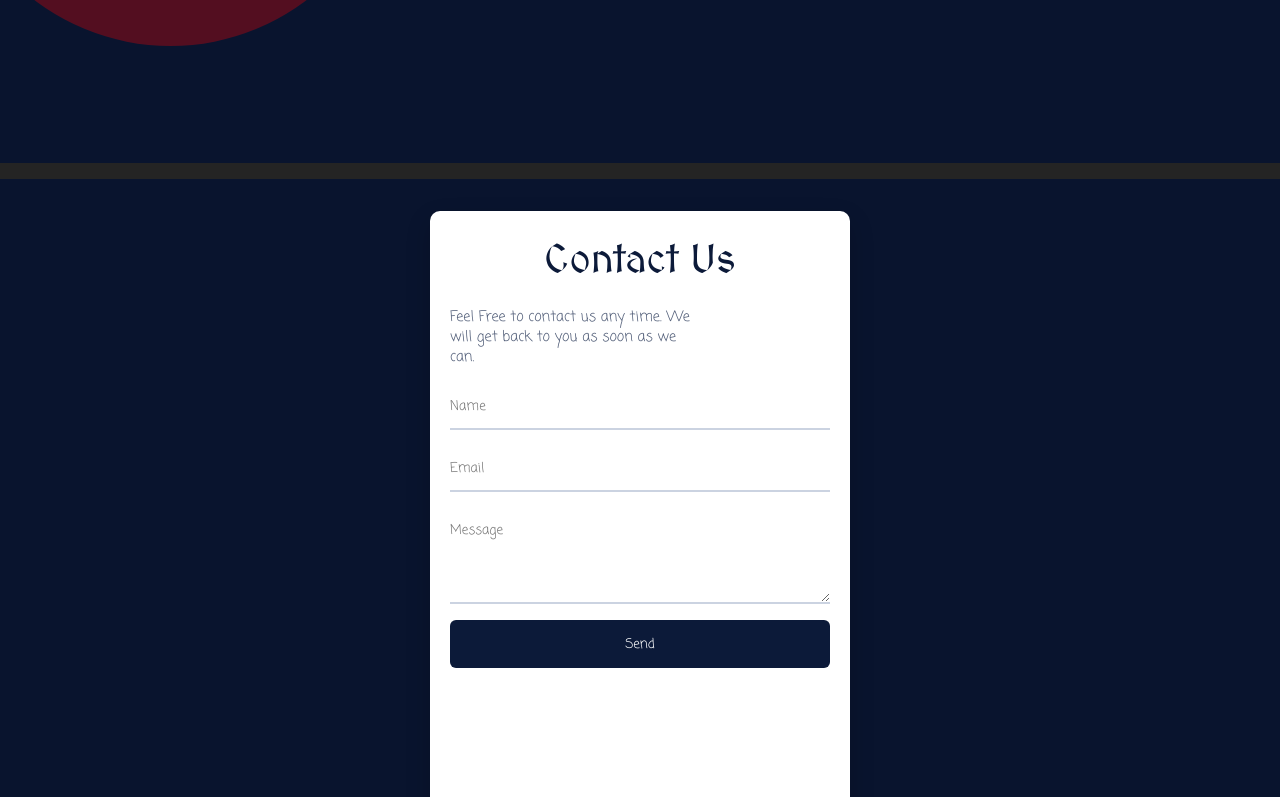
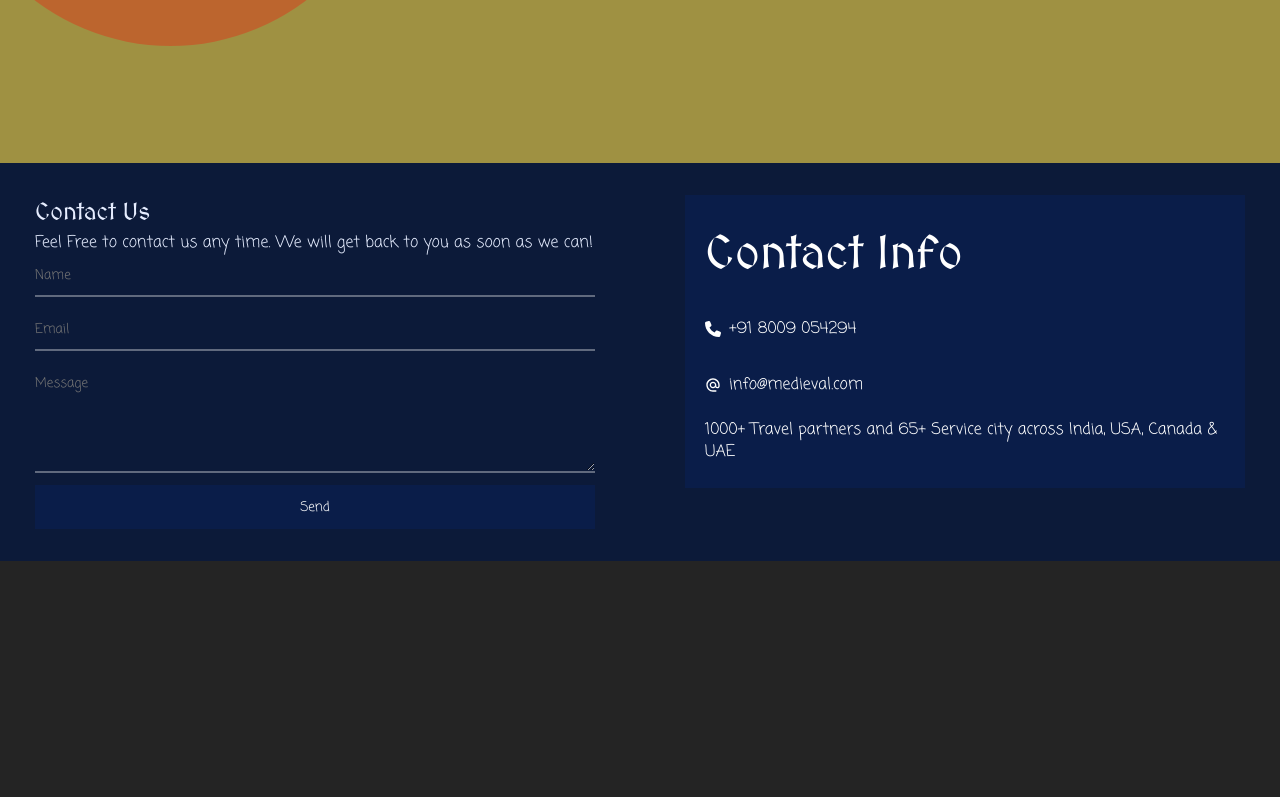
Before and after one commit to eman-fatimaaa/Parallex-project, a React (Vite) app: page / in a window 1280 px wide. Shown: the part 2000-2797 px from the top of the page. After the commit the page ends 2561 px from the top, so only its background shows below. Built offline with nearby package versions, Linux system fonts and the light colour scheme.

Commit message:
Final commit

```diff
--- a/package.json
+++ b/package.json
@@ -12,7 +12,8 @@
   "dependencies": {
     "framer-motion": "^12.23.24",
     "react": "^19.1.1",
-    "react-dom": "^19.1.1"
+    "react-dom": "^19.1.1",
+    "react-icons": "^5.5.0"
   },
   "devDependencies": {
     "@eslint/js": "^9.36.0",
--- a/src/App.tsx
+++ b/src/App.tsx
@@ -8,6 +8,7 @@ export default function App() {
       <HeroComp />
       <AboutComp />
       <ContactComp />
+
     </main>
   );
 }
--- a/src/components/ContactComp.module.scss
+++ b/src/components/ContactComp.module.scss
@@ -1,104 +1,97 @@
 @use "../sass/variables" as *;
+@use "../sass/mixins" as *;
 
 .contact {
-  background-color: $tertiary-color-alt;
-  min-height: 90dvh;
-  padding-top: 2rem;
   position: relative;
-  margin-top: 1rem;
   z-index: 5;
-  display: flex;
-  justify-content: center;
+  background-color: #0c1a39;
+  padding: 2em 0;
+  display: grid;
+  gap: 1.25rem;
+
+  @include mobile-large {
+    grid-template-columns: 1fr 1fr;
+    align-items: start;
+  }
 }
 
-.card {
-  width: min(92vw, 420px);
-  background: #ffffff;
-  color: #0c1a39;
-  border-radius: 10px;
-  padding: 1.25rem 1.25rem 1.5rem;
-  box-shadow: 0 10px 25px rgba(0, 0, 0, 0.18);
-  display: flex;
-  flex-direction: column;
-  gap: 1rem;
+.contactForm {
+  max-width: 560px;
+  width: 92%;
+  margin: 0 auto;
+  color: #e6edff;
 }
 
-h2 {
-  font-family: "MedievalSharp", cursive;
-  font-size: 40px;
-  text-align: center;
-  margin: 0;
+.contactContainer {
+  display: grid;
+  gap: 12px;
 }
 
-p {
-  font-size: 0.9rem;
-  line-height: 1.4;
-  color: #54607a;
-  margin: 0;
-  max-width: 30ch;
+.contactContainer input,
+.contactContainer textarea {
+  width: 100%;
+  padding: 10px 0;
+  border: none;
+  border-bottom: 2px solid rgba(255,255,255,0.35);
+  background: transparent;
+  color: #fff;
+  outline: none;
 }
 
-.inputs {
-  display: flex;
-  flex-direction: column;
-  gap: 1rem;
-}
-
-input,
-textarea {
-  width: 100%;
-  background: transparent;
-  border: 0;
-  border-bottom: 2px solid #cbd3e1;
-  padding: 0.75rem 0;
-  outline: none;
-  color: #0c1a39;
-}
-
-textarea {
-  min-height: 96px;
+.contactContainer textarea {
+  min-height: 110px;
   resize: vertical;
 }
 
-button {
+.contactContainer button {
   width: 100%;
-  padding: 0.9rem 1rem;
-  background: #0c1a39;
-  color: #ffffff;
-  border: 0;
-  border-radius: 6px;
+  padding: 12px 0;
+  border: none;
+  background-color: #0a1d49;
+  color: #fff;
+  font-weight: 600;
   cursor: pointer;
-  font-weight: 600;
 }
 
 .error {
   display: block;
-  margin-top: 0.75rem;
   text-align: center;
-  color: rgb(156, 1, 1);
-  font-weight: bold;
+  color: rgba(255, 100, 100, 0.9);
+  font-weight: 600;
+  margin-top: 6px;
 }
 
-@keyframes shake {
-  10%,
-  90% {
-    transform: translateX(-1px);
-  }
-  20%,
-  80% {
-    transform: translateX(2px);
-  }
-  30%,
-  50%,
-  70% {
-    transform: translateX(-4px);
-  }
-  40%,
-  60% {
-    transform: translateX(4px);
-  }
+@keyframes shake-horizontal {
+  0%,100% { transform: translateX(0); }
+  10%,30%,50%,70%,90% { transform: translateX(-7px); }
+  20%,40%,60%,80% { transform: translateX(7px); }
 }
 
-.shake {
-  animation: shake 0.6s;
+.shakeHorizontal { animation: shake-horizontal 0.5s; }
+
+.contactInfo {
+  position: relative;
+  max-width: 560px;
+  width: 92%;
+  margin: 0 auto;
+  color: #fff;
+  background: #0a1d49;
+  padding: 25px 20px;
+  overflow: hidden;
+
+  &::before {
+    content: "";
+    position: absolute;
+    width: 97px;
+    height: calc(100% + 32px);
+    top: 0;
+    right: 0;
+    background-color: #414068;
+    z-index: -1;
+  }
+
+  h2 { font-size: 47px; margin: 0 0 10px; }
+  ul, li { list-style: none; margin: 0; padding: 0; }
+  li { display: flex; align-items: center; gap: .5em; padding: 1em 0; }
+  p { margin: 6px 0 0; line-height: 1.4; }
 }
--- a/src/components/ContactComp.tsx
+++ b/src/components/ContactComp.tsx
@@ -1,52 +1,40 @@
-import { useState, useRef } from "react";
+import { useState } from "react";
+import ContactInfo from "./ContactInfo";
 import styles from "./ContactComp.module.scss";
 
-type TFormData = {
-  name: string;
-  email: string;
-  message: string;
-};
+type TFormData = { name: string; email: string; message: string };
 
 export default function ContactComp() {
-  const [formData, setFormData] = useState<TFormData>({
-    name: "",
-    email: "",
-    message: "",
-  });
+  const [formData, setFormData] = useState<TFormData>({ name: "", email: "", message: "" });
   const [error, setError] = useState<string>("");
-  const [shake, setShake] = useState(false);
-  const btnRef = useRef<HTMLButtonElement | null>(null);
 
   const checkForm = () => {
     if (!formData.name || !formData.email || !formData.message) {
       setError("Please fill out all fields");
+      setTimeout(() => setError(""), 2100);
       return false;
     }
-    const ok = /^[^\s@]+@[^\s@]+\.[^\s@]+$/.test(formData.email);
-    if (!ok) {
+    if (!formData.email.match(/^[^\s@]+@[^\s@]+\.[^\s@]+$/)) {
       setError("Please enter a valid email");
+      setTimeout(() => setError(""), 2100);
       return false;
     }
-    setError("");
     return true;
   };
 
   const handleSubmit = (e: React.FormEvent<HTMLFormElement>) => {
     e.preventDefault();
-    if (!checkForm()) {
-      setShake(true);
-      setTimeout(() => setShake(false), 600);
-      return;
-    }
+    if (!checkForm()) return;
     console.log(formData);
   };
 
   return (
-    <section className={styles.contact} id="contact">
-      <form onSubmit={handleSubmit} className={styles.card}>
+    <section className={styles.contact}>
+      <form onSubmit={handleSubmit} className={styles.contactForm}>
         <h2>Contact Us</h2>
-        <p>Feel Free to contact us any time. We will get back to you as soon as we can.</p>
-        <div className={styles.inputs}>
+        <p>Feel Free to contact us any time. We will get back to you as soon as we can!</p>
+
+        <div className={styles.contactContainer}>
           <input
             type="text"
             placeholder="Name"
@@ -65,12 +53,12 @@ export default function ContactComp() {
             value={formData.message}
             onChange={(e) => setFormData({ ...formData, message: e.target.value })}
           />
+          <button type="submit" className={error ? styles.shakeHorizontal : ""}>Send</button>
+          {error && <span className={styles.error}>{error}</span>}
         </div>
-        <button ref={btnRef} type="submit" className={shake ? styles.shake : ""}>
-          Send
-        </button>
-        {error && <span className={styles.error}>{error}</span>}
       </form>
+
+      <ContactInfo />
     </section>
   );
 }
--- /dev/null
+++ b/src/components/ContactInfo.tsx
@@ -0,0 +1,18 @@
+import { FaPhone } from "react-icons/fa6";
+import { MdAlternateEmail } from "react-icons/md";
+import styles from "./ContactComp.module.scss";
+
+export default function ContactInfo() {
+  return (
+    <article className={styles.contactInfo}>
+      <h2>Contact Info</h2>
+      <ul>
+        <li><FaPhone /> +91 8009 054294</li>
+        <li><MdAlternateEmail /> info@medieval.com</li>
+      </ul>
+      <p>
+        1000+ Travel partners and 65+ Service city across India, USA, Canada &amp; UAE
+      </p>
+    </article>
+  );
+}
--- a/src/components/HeroComp.module.scss
+++ b/src/components/HeroComp.module.scss
@@ -7,6 +7,9 @@
   overflow: hidden;
   background-color: $primary-color-alt;
   font-family: "Coming Soon", cursive;
+  inset: 0;
+  z-index: 0;
+  pointer-events: none;
 }
 
 .moonLight {
--- a/src/sass/_variables.scss
+++ b/src/sass/_variables.scss
@@ -2,7 +2,7 @@ $primary-color: #9fb9b5;
 $primary-color-alt: #58716d;
 $secondary-color: #eed6cf;
 $tertiary-color: #414068;
-$tertiary-color-alt: #09142e;
+$tertiary-color-alt: #9f9142;
 
 $breakpoint-small: 450px;
 $breakpoint-medium: 600px;
```
Also changed, not shown: src/sass/_mixins.scss (+4 -12 lines), 1 other file (tests, documents, lock files or other folders).
